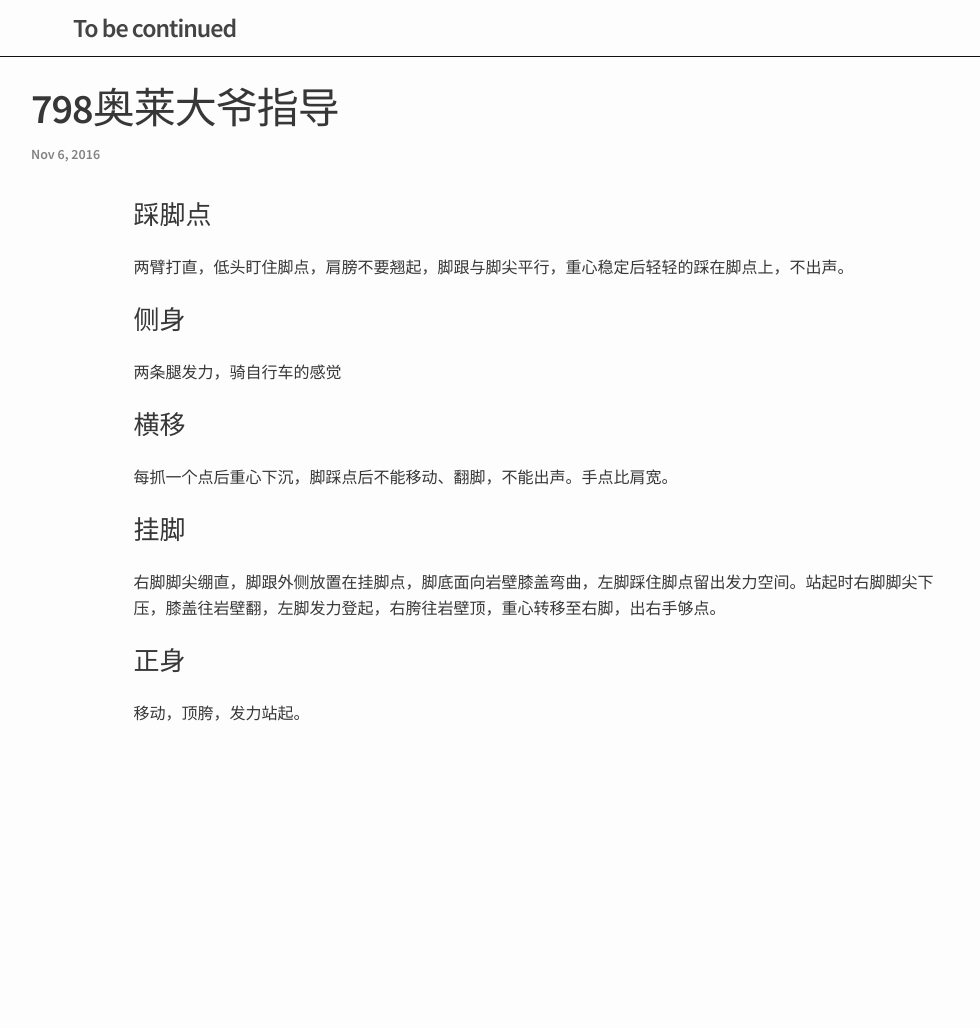
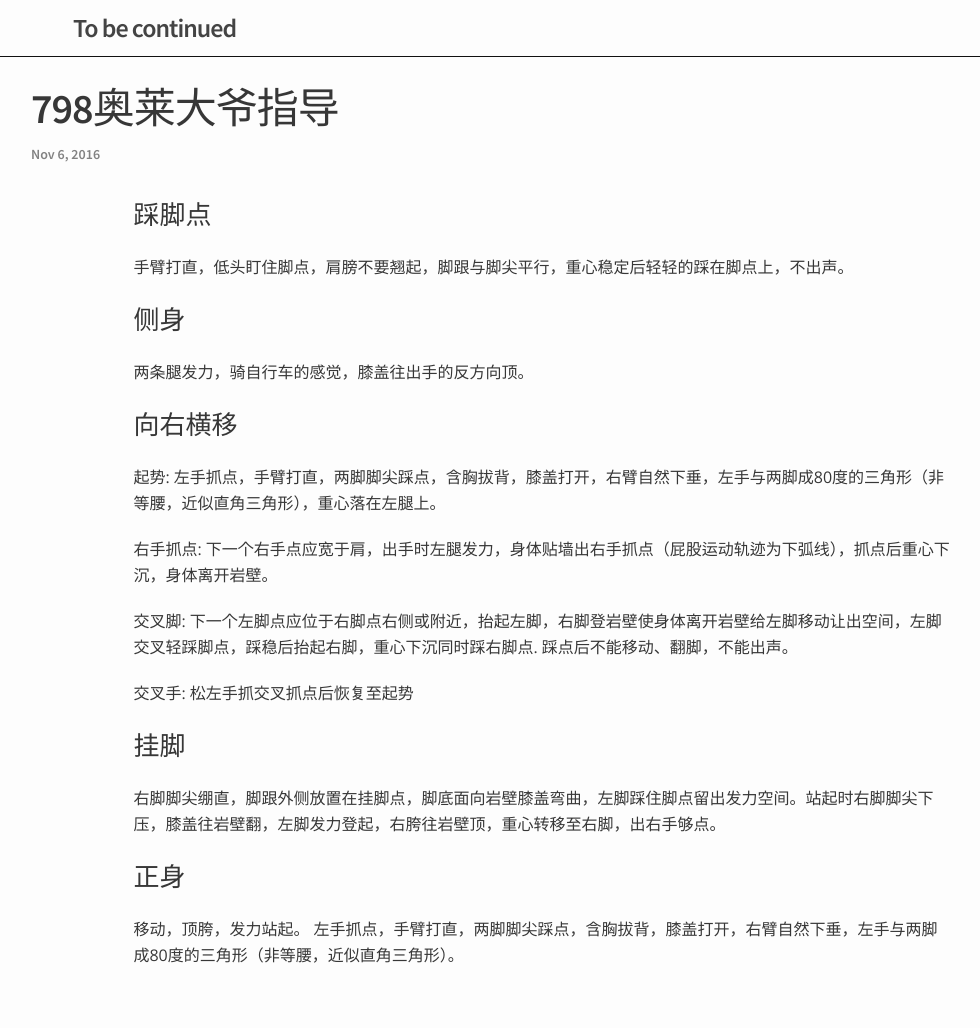
Before and after one commit to weigang992003/weigang992003.github.io, a Jekyll site: the page built from _posts/2016-11-06-798-Ole-climbing.md, in a window 1280 px wide. Shown: the whole page, without its empty margins (97-1077 px from the left). Built offline with Jekyll 4.4.1, drawn with Linux system fonts in a browser that asks for light colours; before the commit the page ends 900 px from its top, so only the background shows below that.

Commit message:
climbing

```diff
--- a/_posts/2016-11-06-798-Ole-climbing.md
+++ b/_posts/2016-11-06-798-Ole-climbing.md
@@ -5,13 +5,21 @@ date:   2016-11-06 08:37:00
 categories: climbing
 ---
 ### 踩脚点
-两臂打直，低头盯住脚点，肩膀不要翘起，脚跟与脚尖平行，重心稳定后轻轻的踩在脚点上，不出声。
+手臂打直，低头盯住脚点，肩膀不要翘起，脚跟与脚尖平行，重心稳定后轻轻的踩在脚点上，不出声。
 
 ### 侧身
-两条腿发力，骑自行车的感觉
+两条腿发力，骑自行车的感觉，膝盖往出手的反方向顶。
 
-### 横移
-每抓一个点后重心下沉，脚踩点后不能移动、翻脚，不能出声。手点比肩宽。
+### 向右横移
+起势: 左手抓点，手臂打直，两脚脚尖踩点，含胸拔背，膝盖打开，右臂自然下垂，左手与两脚成80度的三角形（非等腰，近似直角三角形），重心落在左腿上。
+
+右手抓点: 下一个右手点应宽于肩，出手时左腿发力，身体贴墙出右手抓点（屁股运动轨迹为下弧线），抓点后重心下沉，身体离开岩壁。
+
+交叉脚: 下一个左脚点应位于右脚点右侧或附近，抬起左脚，右脚登岩壁使身体离开岩壁给左脚移动让出空间，左脚交叉轻踩脚点，踩稳后抬起右脚，重心下沉同时踩右脚点.
+踩点后不能移动、翻脚，不能出声。
+
+交叉手: 松左手抓交叉抓点后恢复至起势
+
 
 ### 挂脚
 右脚脚尖绷直，脚跟外侧放置在挂脚点，脚底面向岩壁膝盖弯曲，左脚踩住脚点留出发力空间。站起时右脚脚尖下压，膝盖往岩壁翻，左脚发力登起，右胯往岩壁顶，重心转移至右脚，出右手够点。
@@ -19,3 +27,4 @@ categories: climbing
 
 ### 正身
 移动，顶胯，发力站起。
+左手抓点，手臂打直，两脚脚尖踩点，含胸拔背，膝盖打开，右臂自然下垂，左手与两脚成80度的三角形（非等腰，近似直角三角形）。
```
Also changed, not shown: _drafts/2017-01-21-bubbles-lyrics.md (deleted, +0 -18 lines), _posts/2017-06-15-the-art-of-readable-code.md (added, +10 -0 lines), _posts/2017-07-20-elixir-otp-guide.md (added, +39 -0 lines).
